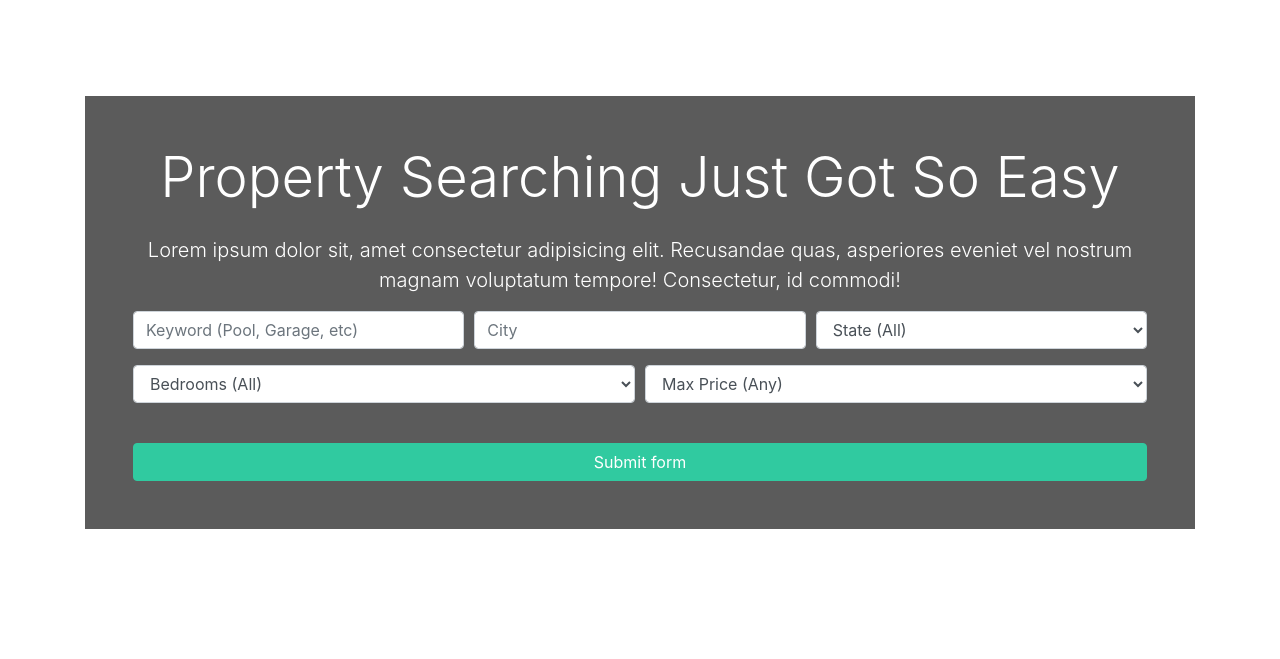
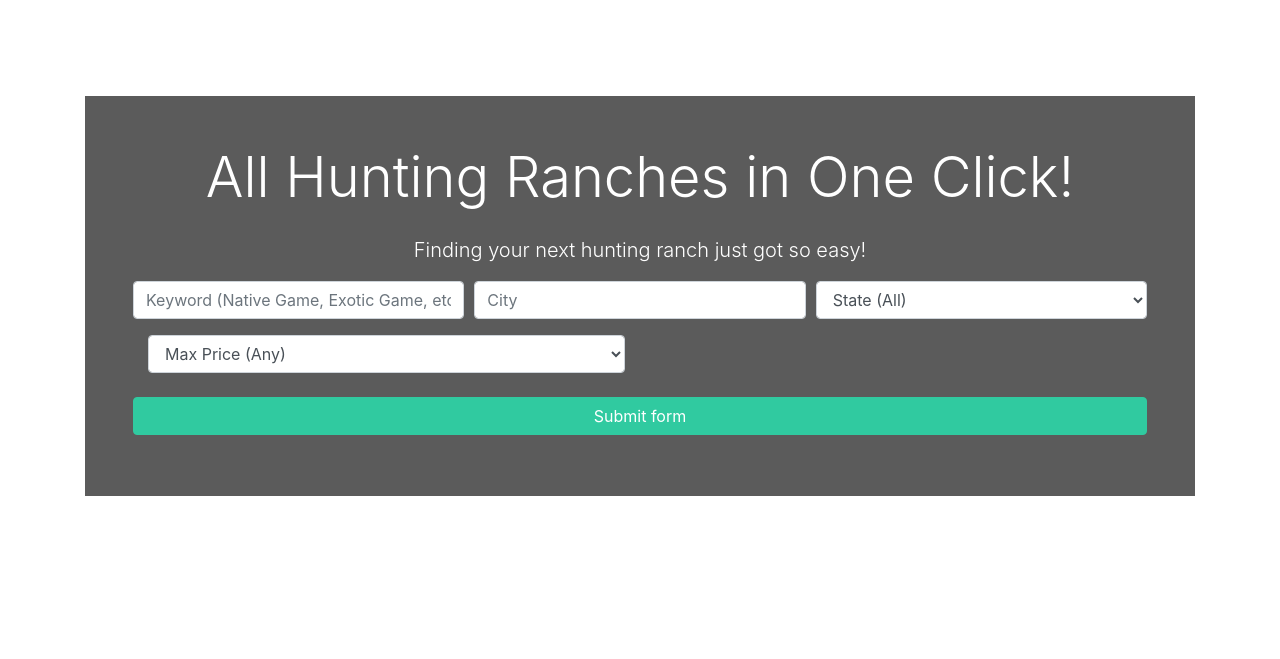
Before and after one commit to seabazz/btre, a Django app: page / in a window 1280 px wide. Shown: the part 169-828 px from the top of the page. Run offline with Django 3.2, Linux system fonts and the light colour scheme; data that the repository does not hold is empty; some libraries are stand-ins or nearby versions.

Commit message:
update search

```diff
--- a/templates/pages/index.html
+++ b/templates/pages/index.html
@@ -11,17 +11,16 @@
           <div class="home-search p-5">
             <div class="overlay p-5">
               <h1 class="display-4 mb-4">
-                Property Searching Just Got So Easy
+                All Hunting Ranches in One Click!
               </h1>
-              <p class="lead">Lorem ipsum dolor sit, amet consectetur adipisicing elit. Recusandae quas, asperiores eveniet vel nostrum magnam
-                voluptatum tempore! Consectetur, id commodi!</p>
+              <p class="lead">Finding your next hunting ranch just got so easy!</p>
               <div class="search">
                 <form action="{% url 'search' %}">
                   <!-- Form Row 1 -->
                   <div class="form-row">
                     <div class="col-md-4 mb-3">
                       <label class="sr-only">Keywords</label>
-                      <input type="text" name="keywords" class="form-control" placeholder="Keyword (Pool, Garage, etc)">
+                      <input type="text" name="keywords" class="form-control" placeholder="Keyword (Native Game, Exotic Game, etc.)">
                     </div>
 
                     <div class="col-md-4 mb-3">
@@ -40,7 +39,7 @@
                     </div>
                   </div>
                   <!-- Form Row 2 -->
-                  <div class="form-row">
+                 <!-- <div class="form-row">
                     <div class="col-md-6 mb-3">
                       <label class="sr-only">Bedrooms</label>
                       <select name="bedrooms" class="form-control">
@@ -49,7 +48,7 @@
                           <option value="{{ key }}">{{ value }}</option>
                         {% endfor %}
                       </select>
-                    </div>
+                    </div>-->
                     <div class="col-md-6 mb-3">
                       <select name="price" class="form-control" id="type">
                         <option selected="true" disabled="disabled">Max Price (Any)</option>
```
